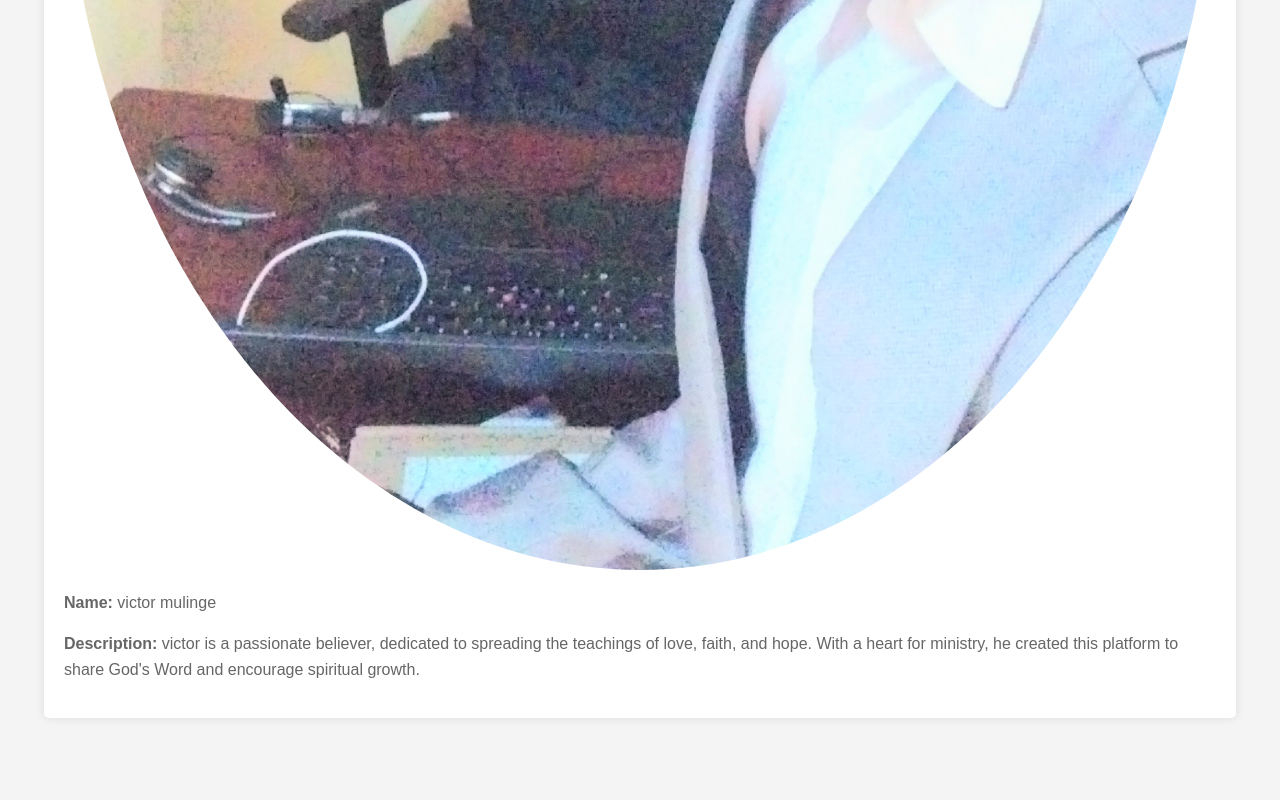
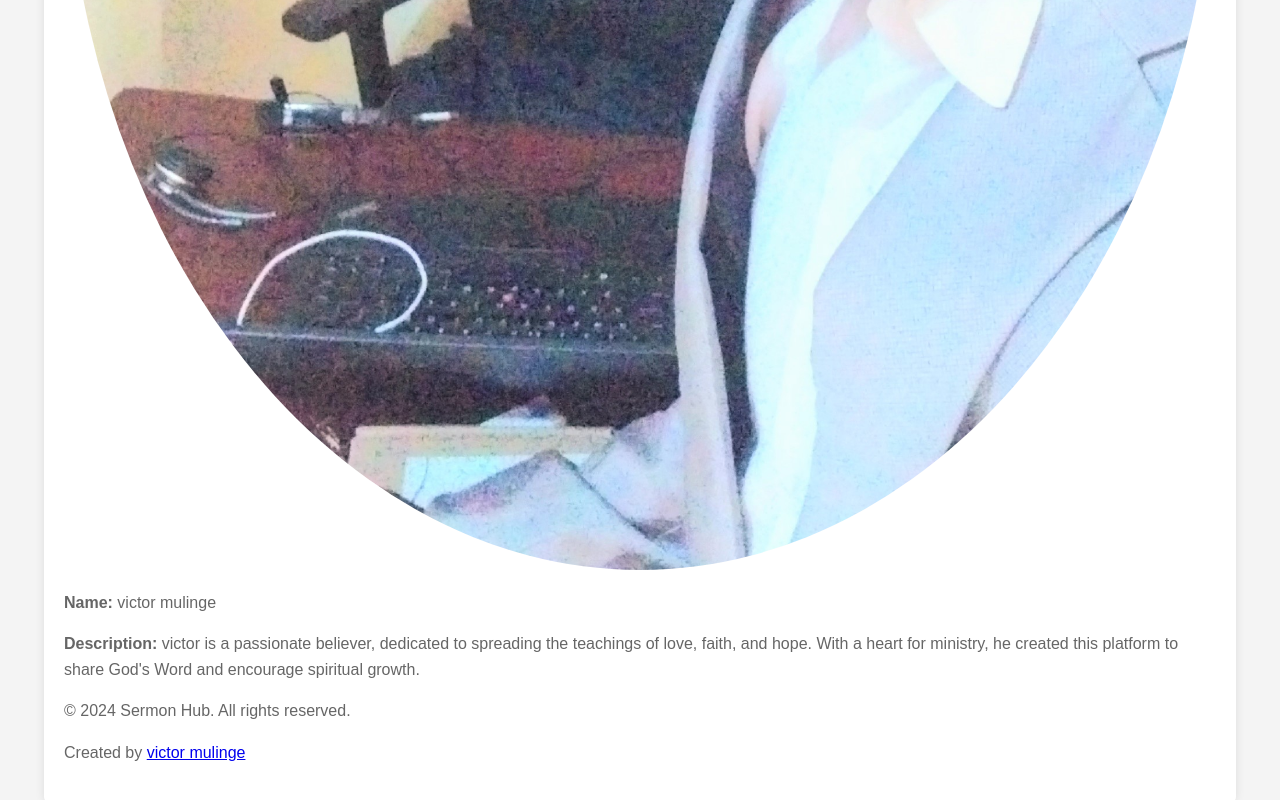
Before and after one commit to metroliv/sermons, a plain HTML site: page index.html in a window 1280 px wide. Shown: the part 1271-2071 px from the top of the page. Before the commit the page ends 2039 px from the top, so only its background shows below. Drawn offline with Linux system fonts and the light colour scheme.

Commit message:
Update index.html

```diff
--- a/index.html
+++ b/index.html
@@ -164,6 +164,14 @@
   <p><strong>Conclusion:</strong> Let us embrace the gift of rest that God offers. As we understand God's intention for Sabbath rest, find spiritual renewal, balance work and rest, and view Sabbath as a gift, we enter into the restful blessing God designed for our lives.</p>
 </div>
 
+<!-- Add this at the end of your existing HTML structure, just before the closing </body> tag -->
+
+<footer>
+  <div class="footer-content">
+    <p>&copy; 2024 Sermon Hub. All rights reserved.</p>
+    <p>Created by <a href="https://www.johndoe.com" target="_blank">victor mulinge</a></p>
+  </div>
+</footer>
 
 <script src="script.js"></script>
 </body>
```
